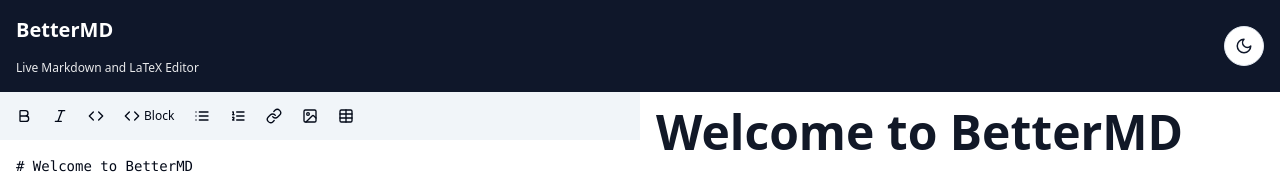
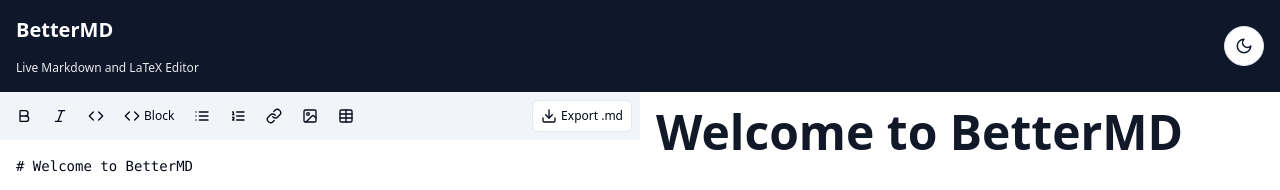
Before and after one commit to jackammon/bettermd, a React (Vite) app: page / in a window 1280 px wide. Shown: the top 190 px of the page. Built offline with nearby package versions, Linux system fonts and the light colour scheme.

Commit message:
Add markdown export functionality to Editor component

```diff
--- a/src/components/Editor.tsx
+++ b/src/components/Editor.tsx
@@ -1,7 +1,7 @@
 import React, { useState, useEffect, useRef } from 'react';
 import { Textarea } from './ui/textarea';
 import { Button } from './ui/button';
-import { Bold, Italic, Code, List, ListOrdered, Link, Image, Table } from 'lucide-react';
+import { Bold, Italic, Code, List, ListOrdered, Link, Image, Table, Download } from 'lucide-react';
 
 interface EditorProps {
   initialValue?: string;
@@ -55,9 +55,31 @@
     }, 0);
   };
 
+  const handleExport = () => {
+    // Create a Blob containing the markdown text
+    const blob = new Blob([markdown], { type: 'text/markdown' });
+
+    // Create a URL for the Blob
+    const url = URL.createObjectURL(blob);
+
+    // Create a temporary anchor element
+    const a = document.createElement('a');
+    a.href = url;
+    a.download = 'document.md'; // Default filename
+
+    // Simulate click to trigger download
+    document.body.appendChild(a);
+    a.click();
+
+    // Clean up
+    document.body.removeChild(a);
+    URL.revokeObjectURL(url);
+  };
+
   return (
     <div className="h-full flex flex-col">
-      <div className="p-2 bg-muted flex flex-wrap gap-1 items-center">
+      <div className="p-2 bg-muted flex flex-wrap gap-1 items-center justify-between">
+        <div className="flex flex-wrap gap-1 items-center">
           <Button
             variant="ghost"
             size="sm"
@@ -140,6 +162,17 @@
             <Table size={16} />
           </Button>
         </div>
+        <Button
+          variant="outline"
+          size="sm"
+          onClick={handleExport}
+          title="Export to Markdown"
+          className="h-8 px-2"
+        >
+          <Download size={16} className="mr-1" />
+          <span className="text-xs">Export .md</span>
+        </Button>
+      </div>
       <Textarea
         ref={textareaRef}
         value={markdown}
```
Lines whose indentation alone changed are shown as unchanged.
